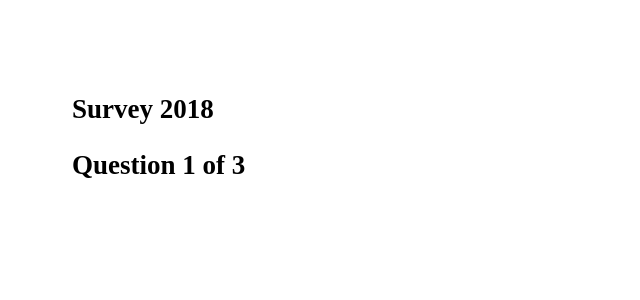
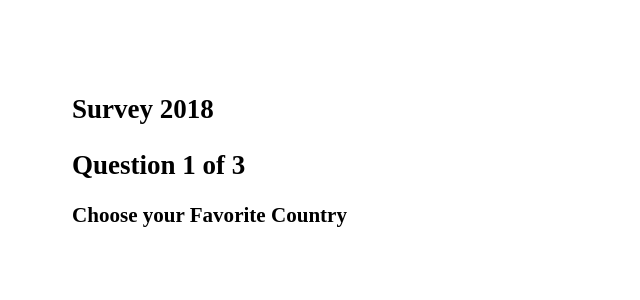
Before and after one commit to seogram/React-Survey, a React (Create React App) app: page / in a window 1280 px wide. Shown: the top 300 px of the page, without its empty margins (0-640 px from the left). Built offline with nearby package versions, Linux system fonts and the light colour scheme.

Commit message:
Basic Question component created

```diff
--- a/src/components/Question.js
+++ b/src/components/Question.js
@@ -0,0 +1,14 @@
+import React from 'react'
+
+const Question = ({
+  question,
+}) => {
+  return (
+    <div>
+      <h3>{question.question}</h3>
+    </div>
+  )
+}
+
+
+export default Question
--- a/src/components/Survey.js
+++ b/src/components/Survey.js
@@ -17,20 +17,19 @@ export default class Survey extends React.Component {
         this.setState({ survey: data });
     }
 
-
     render() {
         const {
       survey
     } = this.state
 
         let numberOfQuestions = survey.data ? survey.data.questions.length : 0
-
         return (
             <div>
                 <h1>{survey.title}</h1>
                 <div>
                     {/* Progress bar */}
                     <h2>Question {1} of {numberOfQuestions}</h2>
+                    {survey.data ? <Question question={survey.data.questions[0]} />: ''}
                 </div>
             </div>
         )
```
